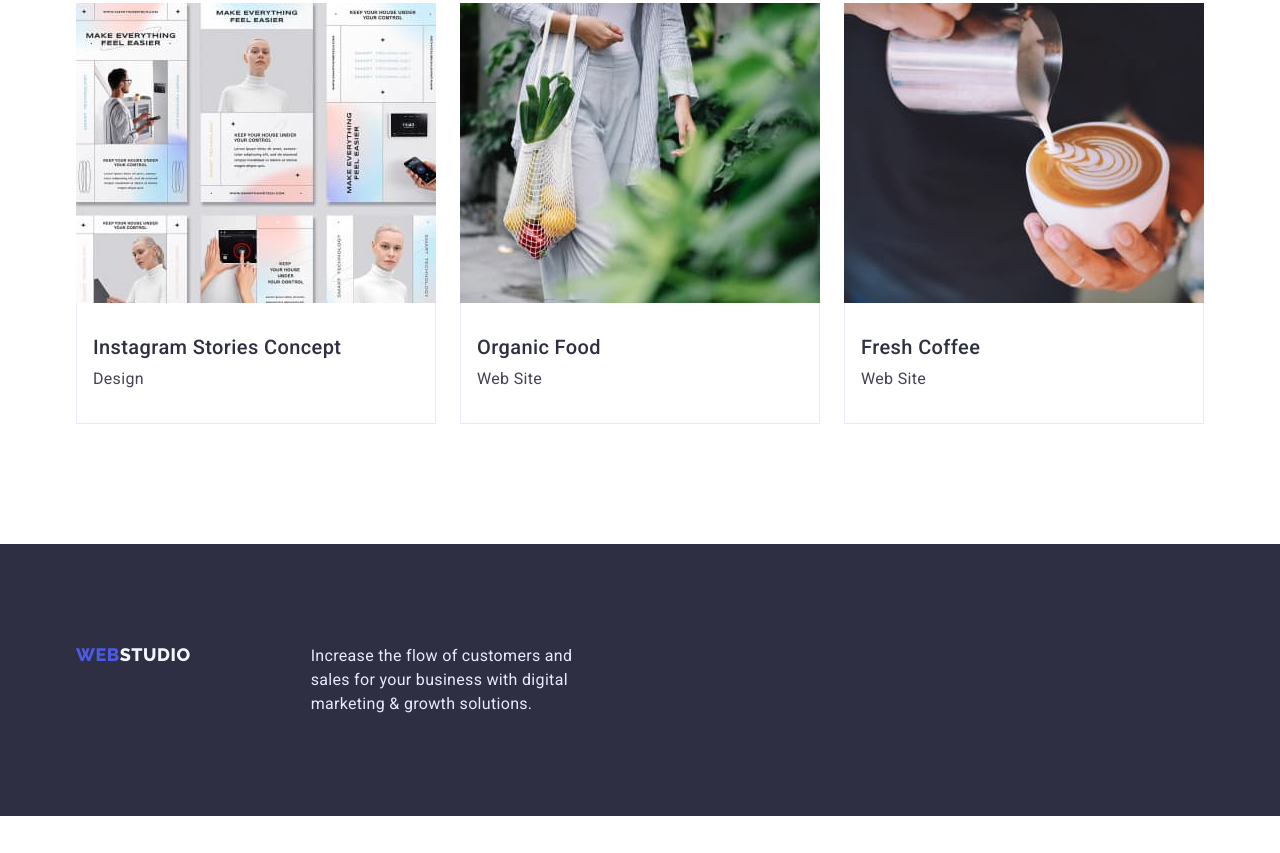
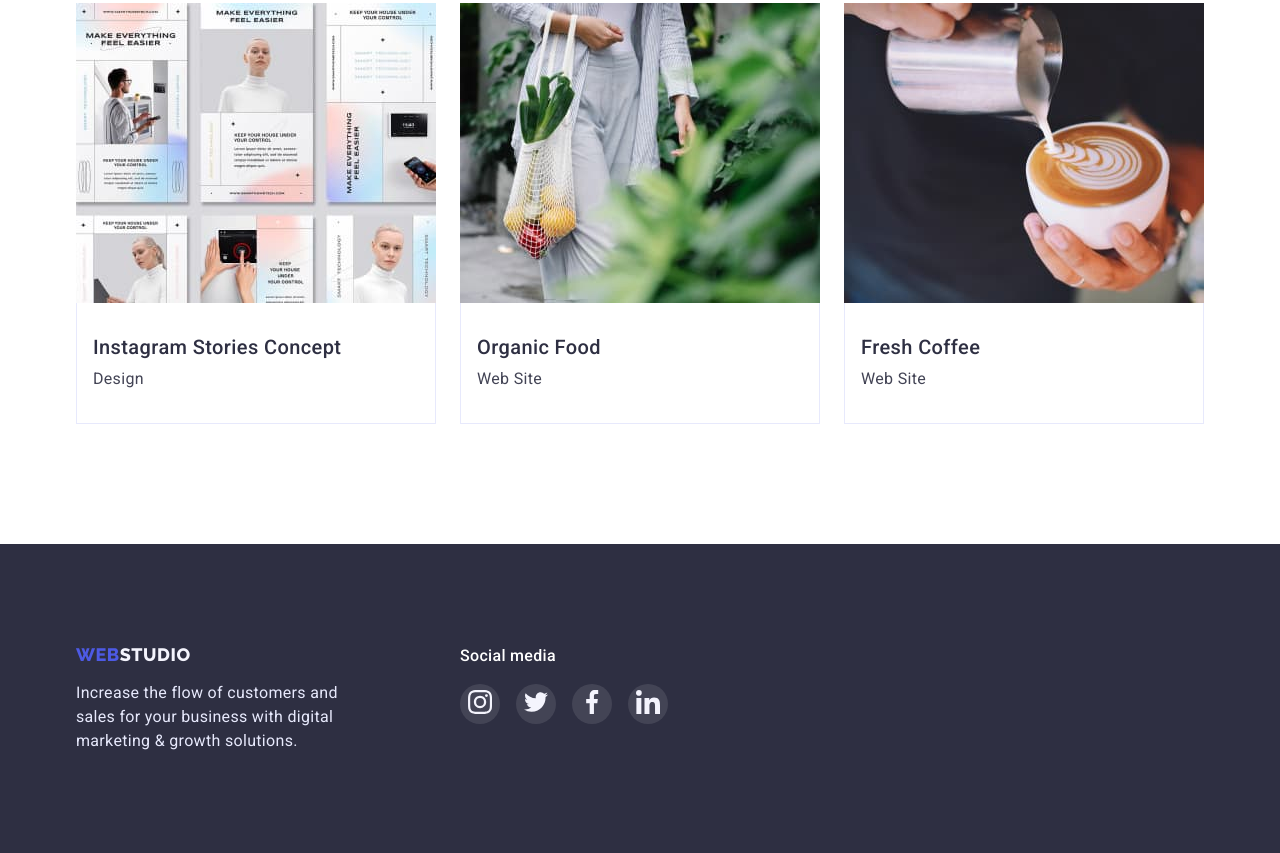
Before and after one commit to Swimstayer/goit-markup-hw-04, a plain HTML site: page portfolio.html in a window 1280 px wide. Shown: the part 1224-2077 px from the top of the page. Before the commit the page ends 2040 px from the top, so only its background shows below. Drawn offline with nearby package versions, Linux system fonts and the light colour scheme.

Commit message:
Update portfolio.html

```diff
--- a/portfolio.html
+++ b/portfolio.html
@@ -207,10 +207,45 @@
     <!--Footer-->
     <footer class="page-footer">
       <div class="page-footer-container container">
-        <a class="logo-footer link" href="./index.html"><span class="logo-accent">WEB</span>STUDIO</a>
-        <p class="slogan">
-          Increase the flow of customers and sales for your business with digital marketing & growth solutions.
-        </p>
+        <div>
+          <a class="logo-footer link" href="./index.html"><span class="logo-accent">WEB</span>STUDIO</a>
+          <p class="slogan">
+            Increase the flow of customers and sales for your business with digital marketing & growth solutions.
+          </p>
+        </div>
+        <div>
+          <p class="footer-social">Social media</p>
+          <ul class="footer-social-list list">
+            <li class="footer-social-list-item">
+              <a href="#" class="link">
+                <svg class="footer-social-list-link" height="24" width="24">
+                  <use href="./images/symbol-defs.svg#instagram"></use>
+                </svg>
+              </a>
+            </li>
+            <li class="footer-social-list-item">
+              <a href="#" class="link">
+                <svg class="footer-social-list-link" height="24" width="24">
+                  <use href="./images/symbol-defs.svg#twitter"></use>
+                </svg>
+              </a>
+            </li>
+            <li class="footer-social-list-item">
+              <a href="#" class="link">
+                <svg class="footer-social-list-link" height="24" width="24">
+                  <use href="./images/symbol-defs.svg#facebook"></use>
+                </svg>
+              </a>
+            </li>
+            <li class="footer-social-list-item">
+              <a href="#" class="link">
+                <svg class="footer-social-list-link" height="24" width="24">
+                  <use href="./images/symbol-defs.svg#linkedin"></use>
+                </svg>
+              </a>
+            </li>
+          </ul>
+        </div>
       </div>
     </footer>
   </body>
```
